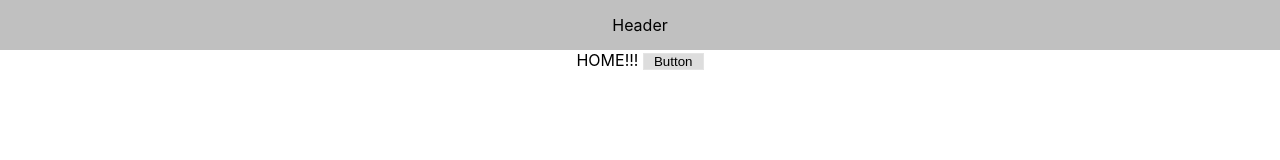
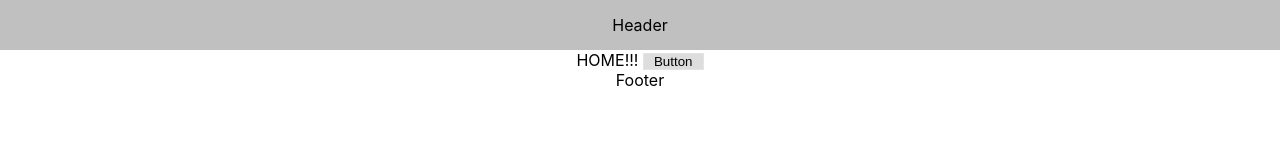
Before and after one commit to RomanShabanov/WebStore, a React (Create React App) app: page /menu in a window 1280 px wide. Shown: the top 160 px of the page. Built offline with nearby package versions, Linux system fonts and the light colour scheme.

Commit message:
Global Header and Footer

```diff
--- a/src/containers/App.tsx
+++ b/src/containers/App.tsx
@@ -1,5 +1,6 @@
 import React, { Component } from 'react';
-import logo from '../logo.svg';
+
+import { Header, Footer } from '../components';
 
 import Home from './Home';
 import Contacts from './Contacts';
@@ -11,7 +12,9 @@ class App extends Component {
   render() {
     return (
       <div className="App">
+        <Header />
         <Home />
+        <Footer />
       </div>
     );
   }
--- a/src/containers/Booking/Booking.tsx
+++ b/src/containers/Booking/Booking.tsx
@@ -1,10 +1,8 @@
 import React, { Component } from 'react';
-
-import { Button, Header } from '../../components';
 
 class Booking extends Component {
     render() {
-        return <div><Header /> HOME!!! <Button /></div>
+        return <div>Booking</div>
     }
 }
 
--- a/src/containers/Home/Home.tsx
+++ b/src/containers/Home/Home.tsx
@@ -1,10 +1,10 @@
 import React, { Component } from 'react';
 
-import { Button, Header } from '../../components';
+import { Button } from '../../components';
 
 class Home extends Component {
     render() {
-        return <div><Header /> HOME!!! <Button /></div>
+        return <div>HOME!!! <Button /></div>
     }
 }
 
```
